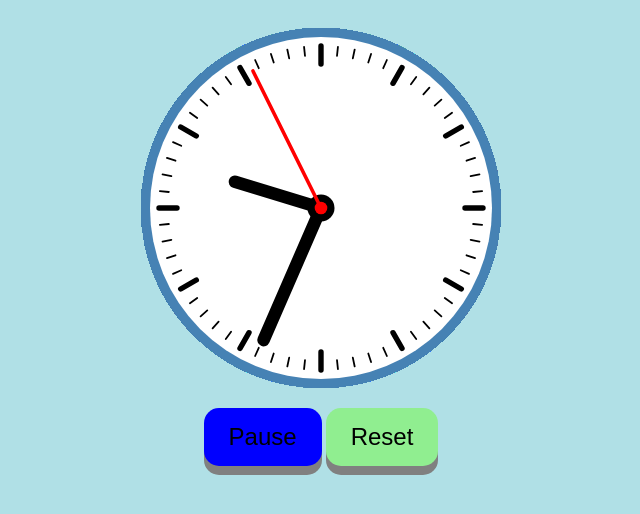
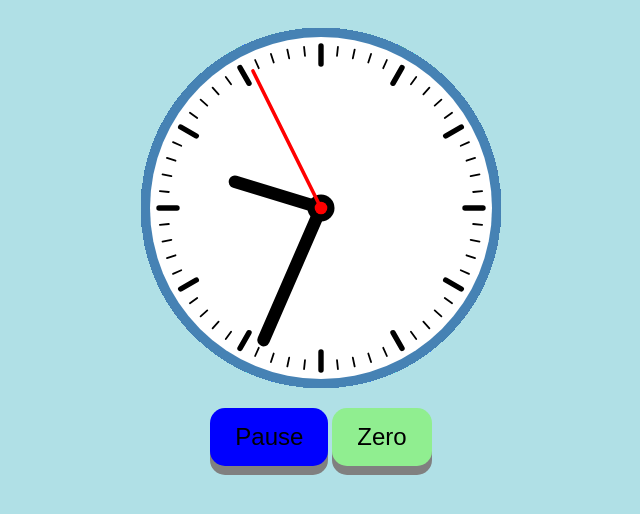
Before and after one commit to philipwilsonchang/philipwilsonchang.github.io, a Jekyll site: the page clock.html, which Jekyll copies as it is, in a window 1280 px wide. Shown: the top 514 px of the page, without its empty margins (319-959 px from the left). Built offline with Jekyll 4.4.1, drawn with Linux system fonts in a browser that asks for light colours.

Commit message:
Renamed reset button to zero button, including all functions and references

```diff
--- a/clock.css
+++ b/clock.css
@@ -43,7 +43,7 @@ h1 {
 	transform: translateY(4px);
 }
 
-.resetButton {
+.zeroButton {
 	display: inline-block;
 	padding: 15px 25px;
 	font-size: 24px;
@@ -58,11 +58,11 @@ h1 {
 	box-shadow: 0 9px grey;
 }
 
-.resetButton:hover {
+.zeroButton:hover {
 	background-color: green;
 }
 
-.resetButton:active {
+.zeroButton:active {
 	background-color: green;
 	box-shadow: 0 5px black;
 	transform: translateY(4px);
--- a/clock.html
+++ b/clock.html
@@ -8,7 +8,7 @@
 		<!-- <h1> I spent way too much time on this clock.</h1> -->
 		<div class="buttonTable" align="center">
 			<button class="pauseButton" onclick="pauseButton()"> Pause </button>
-			<button class="resetButton" onclick="resetButton()"> Reset </button>
+			<button class="zeroButton" onclick="zeroButton()"> Zero </button>
 		</div>
 	</body>
 </html>
--- a/clock.js
+++ b/clock.js
@@ -31,10 +31,10 @@ function pauseButton() {
     }
 }
 
-function resetButton() {
+function zeroButton() {
     if (mode != "reset") {
         mode = "reset";
-        window.requestAnimationFrame(resetClock);
+        window.requestAnimationFrame(zeroClock);
     }
 }
 
@@ -57,7 +57,7 @@ function drawClock() {
     }
 }
 
-function resetClock() {
+function zeroClock() {
   // Draw clock face and numbers
   drawFace(ctx, radius);
   drawNumbers(ctx, radius);
@@ -78,7 +78,7 @@ function resetClock() {
   if (interHour + interMinute + interSecond > 0.01) {
     currentHandPositions = [interHour, interMinute, interSecond]
     console.log("Resetting...");
-    window.requestAnimationFrame(resetClock);
+    window.requestAnimationFrame(zeroClock);
   }
   else {
     console.log("Completed reset");
```
